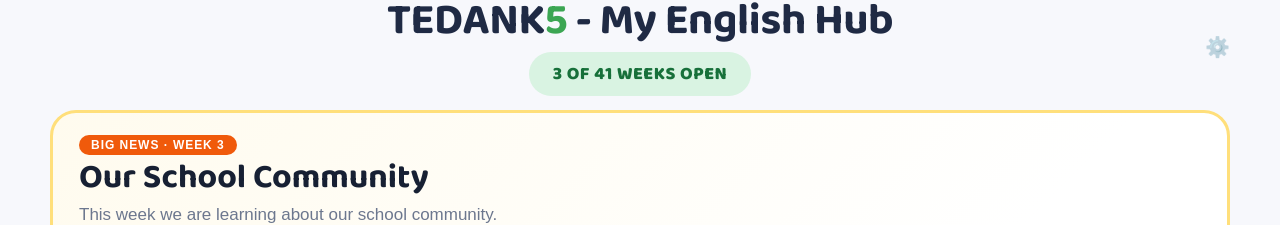
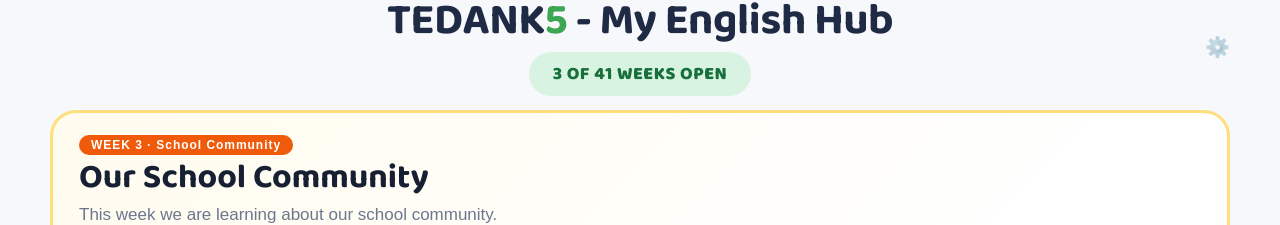
Before and after one commit to dlangaro-ai/englishweeklyhub, a Next.js app: page / in a window 1280 px wide. Shown: the part 94-319 px from the top of the page. Built offline with nearby package versions, Linux system fonts and the light colour scheme; no server answers.

Commit message:
UPDATE BREAKİNG NEWS

```diff
--- a/components/BreakingNews.tsx
+++ b/components/BreakingNews.tsx
@@ -44,10 +44,15 @@ export default function BreakingNews({ weeks }: { weeks: Week[] }) {
   });
 
   return (
-    <section className="bigNews" aria-label="Big news this week">
+    <section className="bigNews" aria-label={`Week ${week.number}`}>
       <div className="bigNewsMain">
         <div className="bigNewsBody">
-          <p className="bigNewsLabel">BIG NEWS · WEEK {week.number}</p>
+          {/* Week number and its dates (the week's unit / date line), which tells
+              parents at a glance which week this is. */}
+          <p className="bigNewsLabel">
+            WEEK {week.number}
+            {week.unit.trim() && <> · {week.unit.trim()}</>}
+          </p>
           <h2 className="bigNewsTitle">
             {/* This link is stretched over the whole card (see .bigNewsCover), so
                 clicking anywhere on the card opens the whole week's page.
```
